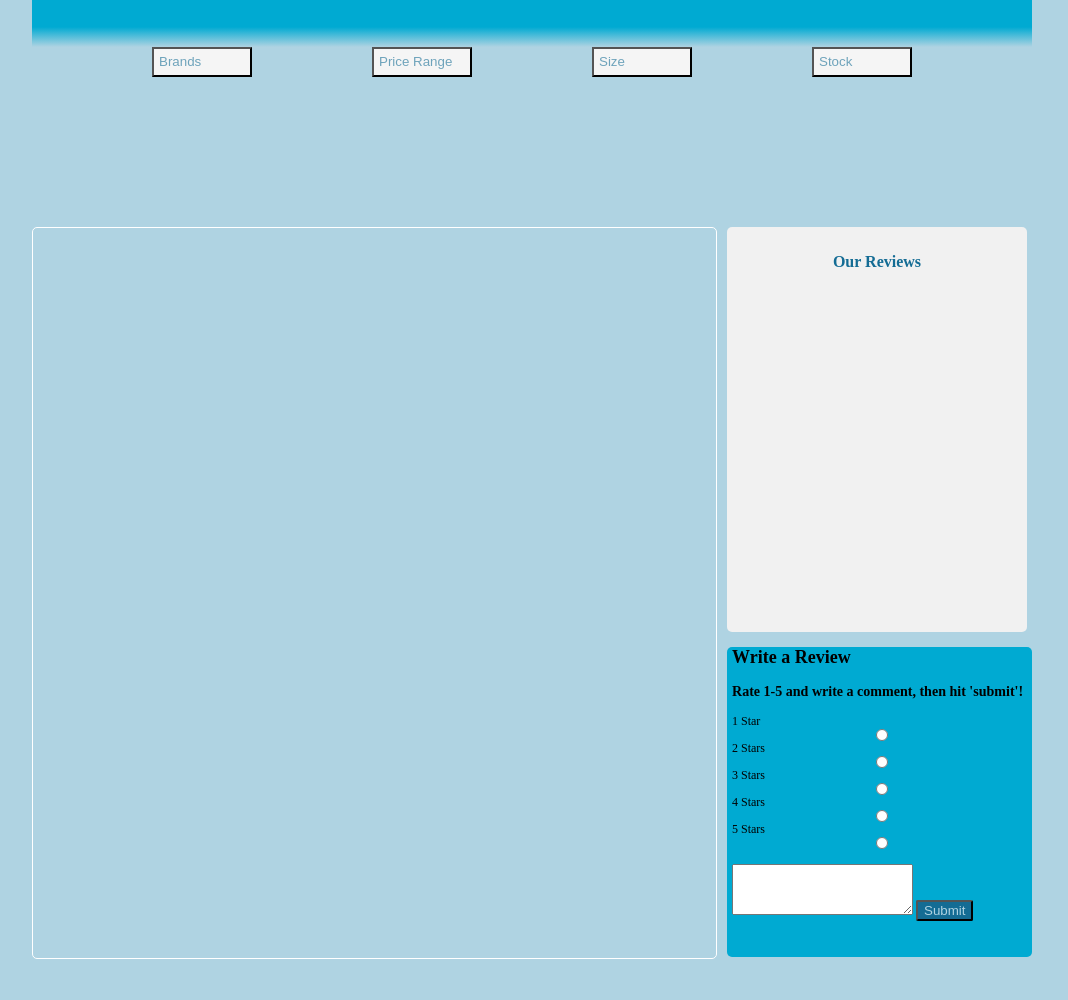
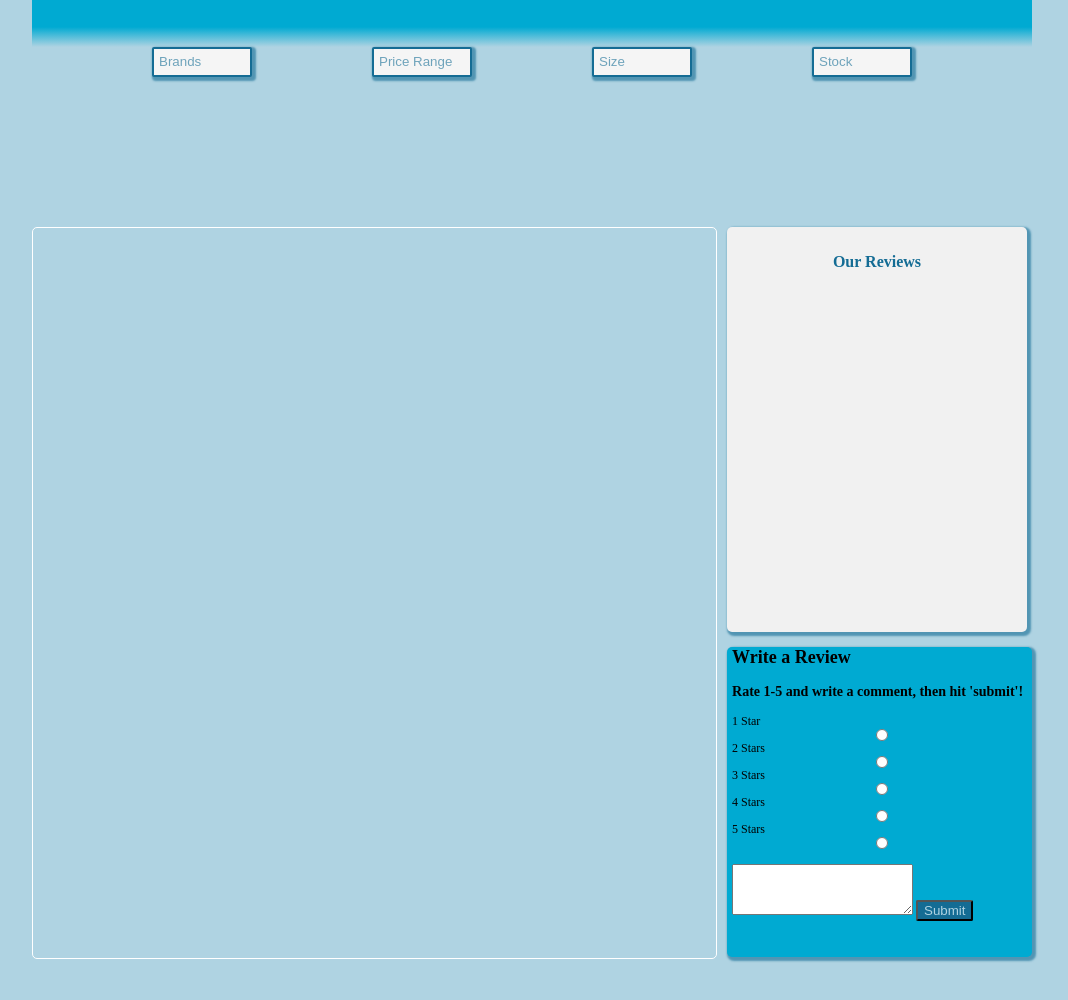
Before and after one commit to tkennelly/NotSoBestbuy_TvDepartment, a website: page client/index.html in a window 1280 px wide. Shown: the part 178-1178 px from the top of the page, without its empty margins (108-1176 px from the left). Drawn offline with nearby package versions, Linux system fonts and the light colour scheme.

Commit message:
updated html and css

```diff
--- a/client/styles.css
+++ b/client/styles.css
@@ -15,6 +15,9 @@ body {
       display: flex;
       /* justify-content: space-between; */
       padding: 5px 0 0 5px;
+      box-shadow: 2px 2px 2px 2px rgba(20, 108, 148, 0.6);
+      border: solid 2px #146C94;
+      border-radius: 2px;
 
   }
 
@@ -118,6 +121,7 @@ input {
   padding-bottom: 10px;
   padding-left: 5px;
   border-radius: 5px;
+  box-shadow: 2px 2px 2px 2px rgba(20, 108, 148, 0.6);
 }
 
 .radios {
@@ -175,6 +179,7 @@ input {
   margin-top: 150px;
   background-color: #F1F1F1;
   padding-top: 5px;
+  box-shadow: 2px 2px 2px 2px rgba(20, 108, 148, 0.6);
 }
 
 h4 {
```
